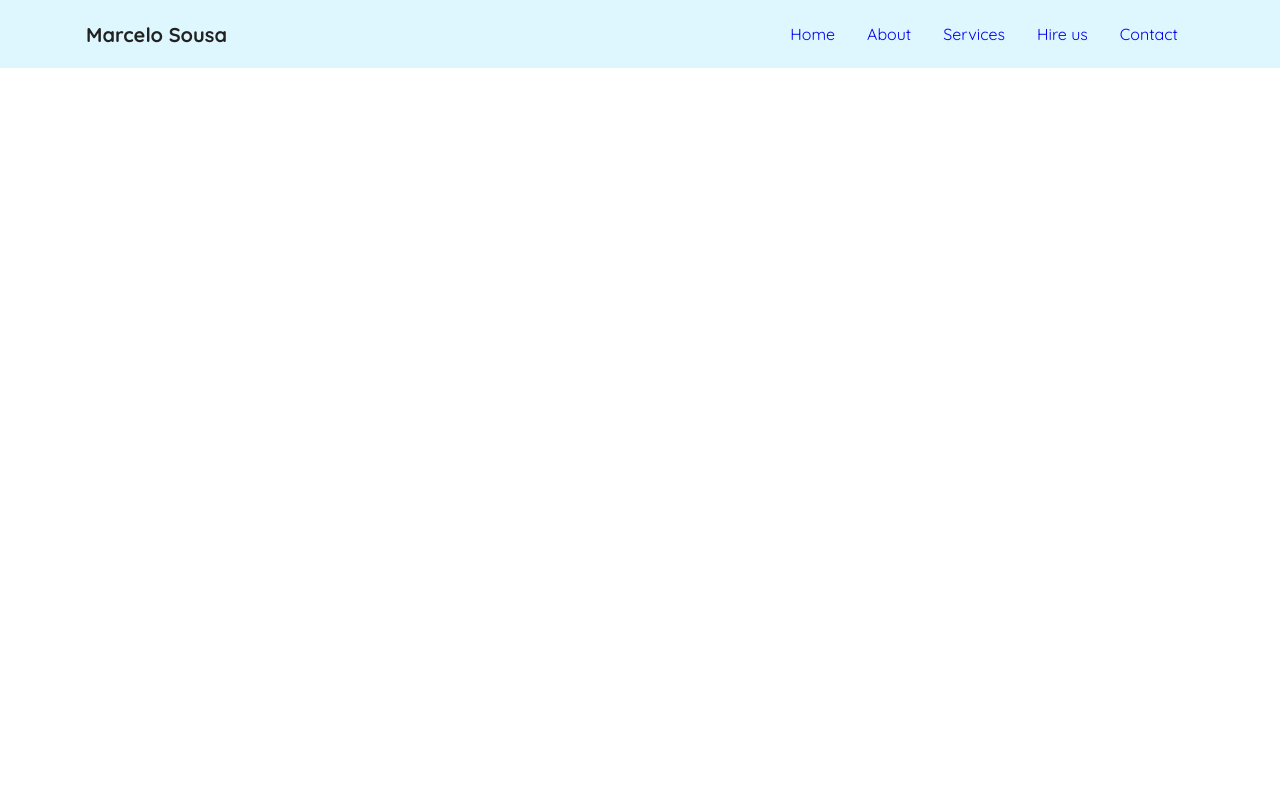
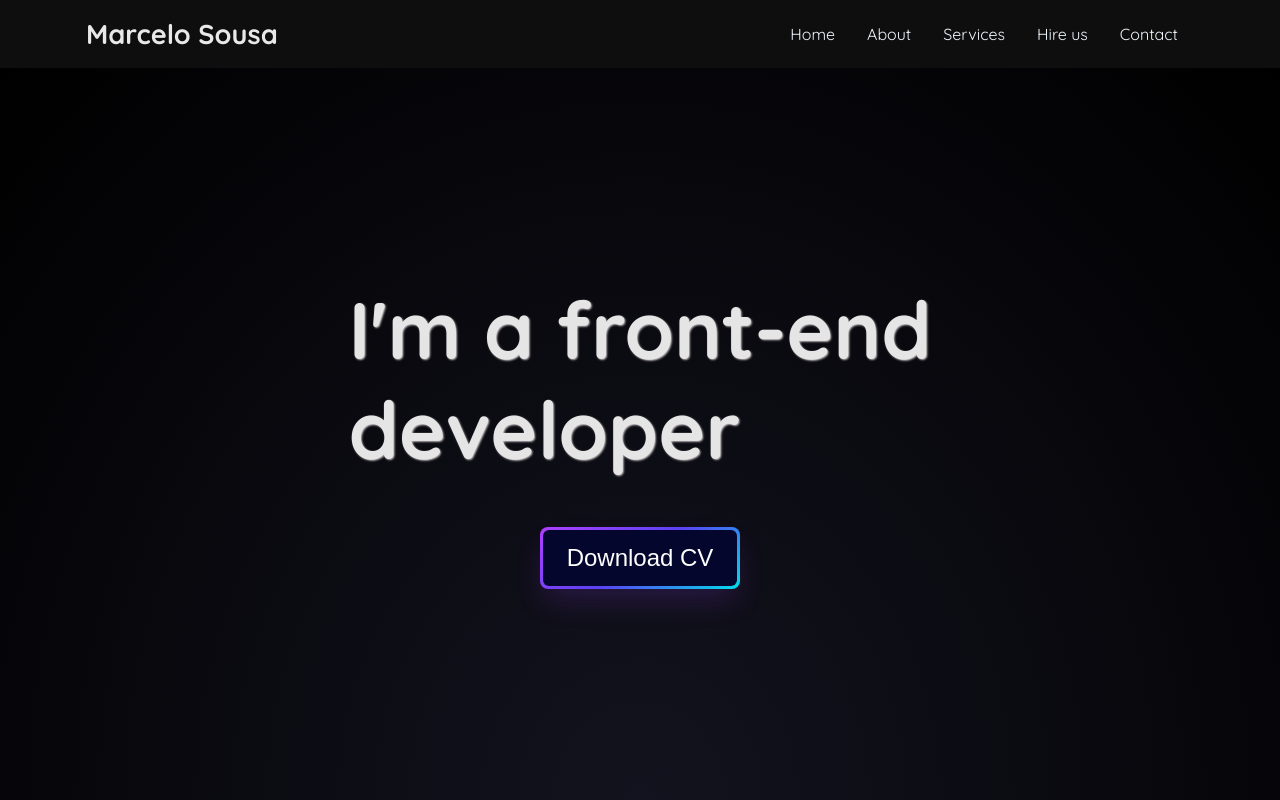
Before and after one commit to mnsmarcelo/site-marcelo-sousa, a Next.js app: page / in a window 1280 px wide. Built offline with nearby package versions, Linux system fonts and the light colour scheme.

Commit message:
create home intro

```diff
--- a/src/app/components/Header/Header.tsx
+++ b/src/app/components/Header/Header.tsx
@@ -1,6 +1,4 @@
 import React from 'react';
-
-import { Container } from '../Container/Container';
 
 import styles from './header.module.css'
 
--- a/src/app/components/Header/header.module.css
+++ b/src/app/components/Header/header.module.css
@@ -1,13 +1,13 @@
 .brand {
     font-weight: bold;
-    font-size: 20px;
+    font-size: 1.7rem;
     text-decoration: none;
-    color: #222;
+    color: #e8e8e8;
 }
 
 .siteHeader {
     position: relative;
-    background-color: #def7ff;
+    background-color: #0e0e0e;
 }
 
 .siteHeaderWrapper {
@@ -40,7 +40,7 @@
         right: 0;
         left: 0;
         z-index: -1;
-        background-color: #d9f0f7;
+        background-color: #e5e5e5;
         visibility: hidden;
         opacity: 0;
         transform: translateY(-100%);
@@ -58,6 +58,7 @@
     display: block;
     padding: 1.5rem 1rem;
     text-decoration: none;
+    color: aliceblue;
 }
 
 .navToggle {
--- /dev/null
+++ b/src/app/components/HomeIntro/HomeIntro.tsx
@@ -0,0 +1,26 @@
+import React from 'react';
+
+import styles from './homeintro.module.css'
+
+export const HomeIntro: React.FC = () => {
+    return (
+        <div className={styles.homeIntro}>
+            <div className={styles.homeIntroWrapper}>
+                <div className={styles.headerHero}>
+                    <span>
+                        I'm a front-end
+                    </span>
+                    <br />
+                    <span>
+                        developer
+                    </span>
+                </div>
+                <div className={styles.buttonCVWrapper}>
+                    <button className={styles.button64} role="button">
+                        <span className="text">Download CV</span>
+                    </button>
+                </div>
+            </div>
+        </div>
+    );
+}
--- /dev/null
+++ b/src/app/components/HomeIntro/homeintro.module.css
@@ -0,0 +1,84 @@
+.homeIntro {
+    height: 100%;
+    display: flex;
+    min-height: 100%;
+    flex-grow: 1;
+    background: radial-gradient(at 50% bottom, #13131f, #000000);
+}
+
+.homeIntroWrapper {
+    display: flex;
+    flex-direction: column;
+    max-width: 1140px;
+    padding: 1rem;
+    margin-left: auto;
+    margin-right: auto;
+    flex-grow: 1;
+    min-height: 100%;
+    align-items: center;
+    justify-content: center;
+}
+
+.headerHero {
+    top: 2rem;
+}
+
+.buttonCVWrapper {
+    margin-top: 3rem;
+}
+
+.headerHero span {
+    color: #e5e5e5;
+    font-size: 5rem;
+    font-weight: bolder;
+    text-shadow: 1px 1px 2px #bdb7b7
+}
+                                                                                 /* CSS */
+ .button64 {
+     align-items: center;
+     background-image: linear-gradient(144deg,#AF40FF, #5B42F3 50%,#00DDEB);
+     border: 0;
+     border-radius: 8px;
+     box-shadow: rgba(151, 65, 252, 0.2) 0 15px 30px -5px;
+     box-sizing: border-box;
+     color: #FFFFFF;
+     display: flex;
+     font-family: Phantomsans, sans-serif;
+     font-size: 20px;
+     justify-content: center;
+     line-height: 1em;
+     max-width: 100%;
+     min-width: 140px;
+     padding: 3px;
+     text-decoration: none;
+     user-select: none;
+     -webkit-user-select: none;
+     touch-action: manipulation;
+     white-space: nowrap;
+     cursor: pointer;
+ }
+
+.button64:active,
+.button64:hover {
+    outline: 0;
+}
+
+.button64 span {
+    background-color: rgb(5, 6, 45);
+    padding: 16px 24px;
+    border-radius: 6px;
+    width: 100%;
+    height: 100%;
+    transition: 300ms;
+}
+
+.button64:hover span {
+    background: none;
+}
+
+@media (min-width: 768px) {
+    .button64 {
+        font-size: 24px;
+        min-width: 196px;
+    }
+}
--- /dev/null
+++ b/src/app/components/HomeWrapper/HomeWrapper.tsx
@@ -0,0 +1,15 @@
+import React, {ReactElement} from 'react';
+
+import styles from './homewrapper.module.css'
+
+interface ContainerProps {
+    children: ReactElement,
+}
+
+export const HomeWrapper: React.FC<ContainerProps> = ({ children}) => {
+    return (
+        <div className={styles.homeIntro}>
+            {children}
+        </div>
+    );
+}
--- /dev/null
+++ b/src/app/components/HomeWrapper/homewrapper.module.css
@@ -0,0 +1,6 @@
+.homeIntro {
+    min-height: 100vh;
+    background-color: #0e0e0e;
+    display: flex;
+    flex-direction: column;
+}
--- a/src/app/components/index.ts
+++ b/src/app/components/index.ts
@@ -1,2 +1,5 @@
 export * from './Header/Header';
 export * from './Container/Container';
+export * from './HomeIntro/HomeIntro';
+
+export * from './HomeWrapper/HomeWrapper';
--- a/src/app/page.tsx
+++ b/src/app/page.tsx
@@ -4,12 +4,18 @@ import { Inter } from 'next/font/google';
 
 const inter = Inter({ subsets: ['latin'] });
 
-import { Header } from './components';
+import { Header, HomeIntro, HomeWrapper } from './components';
 
 export default function Home() {
   return (
     <>
-      <Header />
+        <HomeWrapper>
+            <>
+                <Header />
+                <HomeIntro/>
+            </>
+        </HomeWrapper>
+
     </>
   )
 }
```
Also changed, not shown: 1 other file (tests, documents, lock files or other folders).
